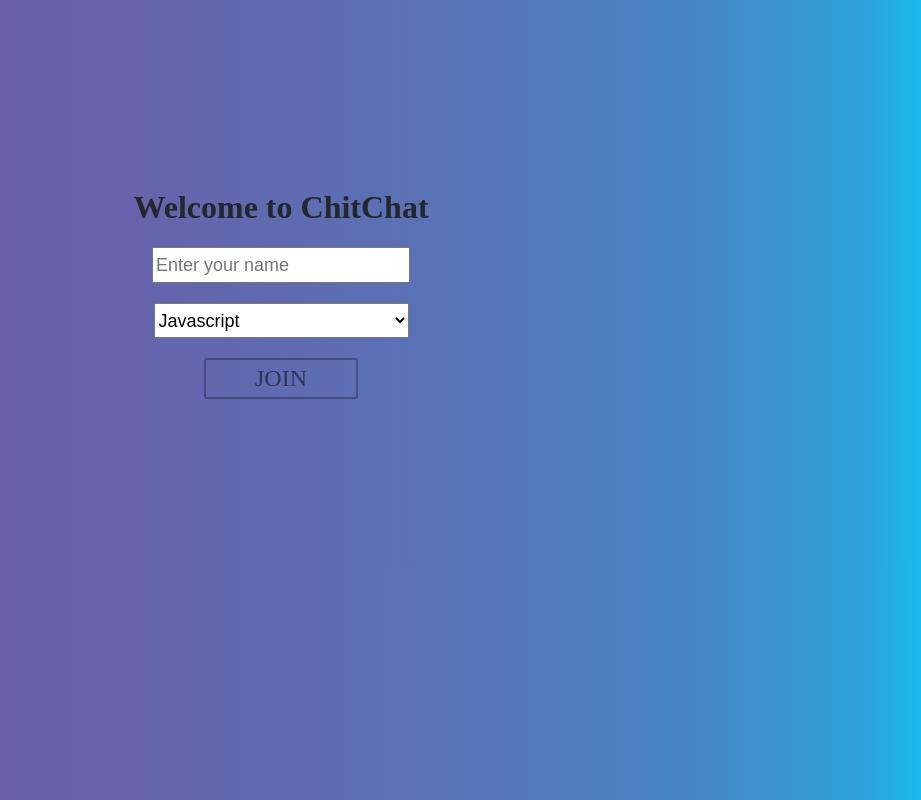
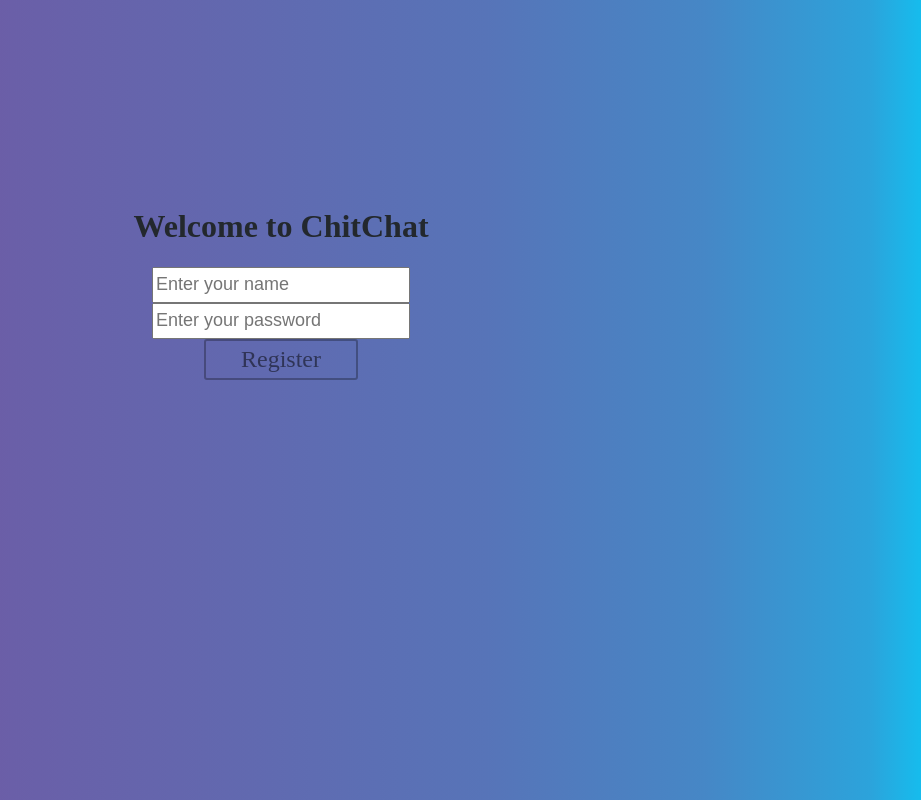
Before and after one commit to NamDo8467/ChitChat, a React (Create React App) app in the folder client/: page / in a window 1280 px wide. Shown: the whole page, without its empty margins (359-1280 px from the left). Built offline with nearby package versions, Linux system fonts and the light colour scheme; no server answers.

Commit message:
add ProtectedRoute

```diff
--- a/client/src/App.js
+++ b/client/src/App.js
@@ -1,16 +1,20 @@
 import React from "react";
 import { BrowserRouter as Router, Route } from "react-router-dom";
 import Join from "./Join/Join";
+import Register from "./Register/Register";
 import Chat from "./Chat/Chat";
+import ProtectedRoute from "./ProtectedRoute";
+import { AuthProvider } from "./Auth/Auth";
 
 function App() {
-
-
   return (
-    <Router>
-      <Route exact path="/" component={Join} />
-      <Route path="/chat"component={Chat} />
-    </Router>
+    <AuthProvider>
+      <Router>
+        <Route exact path="/" component={Register} />
+        <Route path="/join" component={Join} />
+        <ProtectedRoute exact path="/chat" component={Chat} />
+      </Router>
+    </AuthProvider>
   );
 }
 
```
